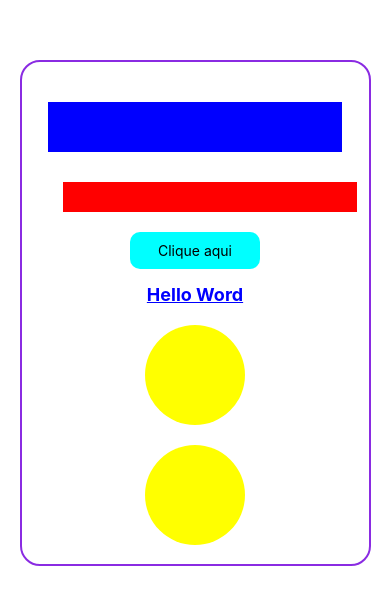
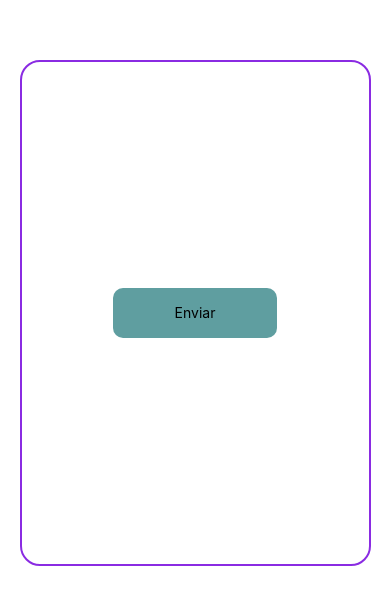
Before and after one commit to Amilcar-junior-dev/styledComponentsCourse, a React Native app: screen / in a window 390 px wide. Shown: the part 109-714 px from the top of the page. Built offline with nearby package versions, Linux system fonts and the light colour scheme.

Commit message:
added props and functions

```diff
--- a/src/components/exemple/index.tsx
+++ b/src/components/exemple/index.tsx
@@ -1,30 +1,22 @@
 import React from 'react';
-import { Text, TouchableOpacity, View} from 'react-native';
-import { Circle, CliqueMe, Clone, Container, FirstText, Retangulo } from './styles';
+import {Text, TouchableOpacity, View} from 'react-native';
+import {
+  Button,
+  ButtonComponent,
+  Circle,
+  CliqueMe,
+  Clone,
+  Container,
+  FirstText,
+  Retangulo,
+} from './styles';
 
-export const ExempleComponent = ()=> {
-    return (
-        <Container>
-            <Retangulo />
-            <Clone />
-            <CliqueMe
-                // activeOpacity={0}
-            >
-                <Text>Clique aqui</Text>
-            </CliqueMe>
-            <FirstText>
-                Hello Word
-            </FirstText>
-            <Circle>
-
-            </Circle>
-            <Circle
-                as={TouchableOpacity}
-                onPress={()=> {}}
-            >
-
-            </Circle>
-        </Container>
-
-    )
+export const ExempleComponent = () => {
+  return (
+    <Container>
+      <ButtonComponent width={50} height={50} borderRadius={10}>
+        <Text>Enviar</Text>
+      </ButtonComponent>
+    </Container>
+  );
 };
--- a/src/components/exemple/styles.ts
+++ b/src/components/exemple/styles.ts
@@ -1,9 +1,16 @@
 import styled, { css } from 'styled-components/native';
 import {View} from 'react-native';
+
+interface ButtonComponentProps {
+    width: number;
+    height: number;
+    borderRadius?: number
+};
 
 export const Container  = styled.View`
     height: 60%;
     width: 90%;
+    justify-content: center;
     align-items: center;
     padding: 10px;
     border-width: 2px;
@@ -31,9 +38,7 @@ export const Clone = styled(Retangulo)`
     background-color: red;
     margin-left: 30px;
 `;
-export const CliqueMe2 = styled.TouchableOpacity.attrs(()=>({
-    activeOpacity: 0,
-}))`
+export const CliqueMe2 = styled.TouchableOpacity.attrs(()=>({ activeOpacity: 0}))`
     justify-content: center;
     align-items: center;
     background-color: cyan;
@@ -90,3 +95,27 @@ export const Circle = styled.View`
     border-radius: 100px;
     margin-top: 20px;
 `;
+
+export const Button = styled.TouchableOpacity`
+    height: 50px;
+    width: 60%;
+    background-color: cadetblue;
+    border-radius: 10px;
+`;
+
+export const ButtonComponent1 = styled.TouchableOpacity<{width:number, height: number, borderRadius?: number }>`
+    height: ${({height})=> height }px ;
+    width: ${({width})=> width}%;
+    justify-content: center;
+    align-items: center;
+    background-color: cadetblue;
+    border-radius: ${({borderRadius})=> borderRadius ? borderRadius : 0}px;
+`;
+export const ButtonComponent = styled.TouchableOpacity<ButtonComponentProps>`
+    height: ${({height})=> height }px ;
+    width: ${({width})=> width}%;
+    justify-content: center;
+    align-items: center;
+    background-color: cadetblue;
+    border-radius: ${({borderRadius})=> borderRadius ? borderRadius : 0}px;
+`;
```
